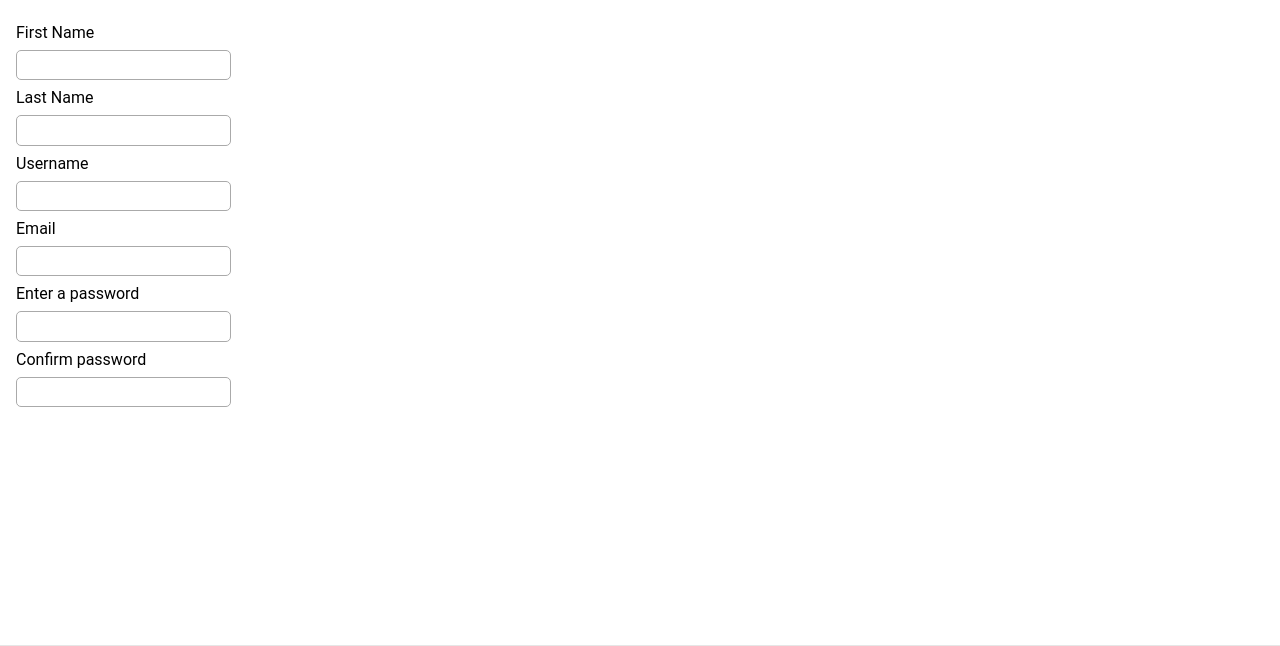
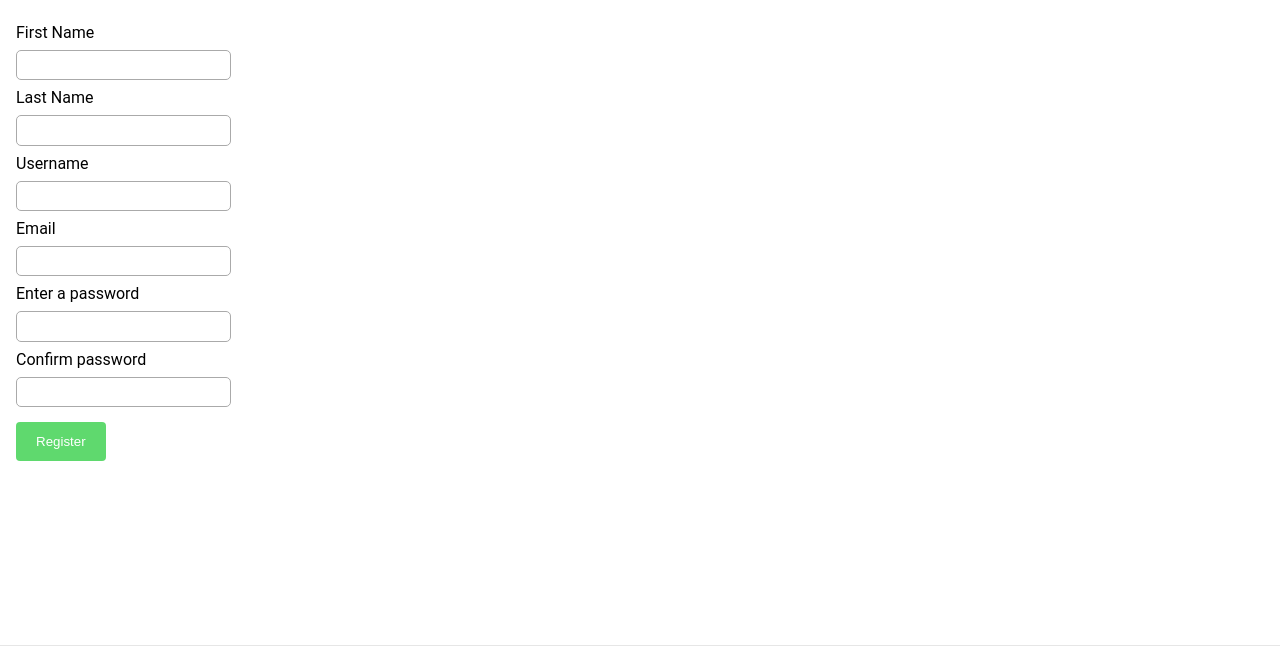
Before and after one commit to pdsam/FEUP-LTW, a PHP site: page /pages/register.php in a window 1280 px wide. Shown: the part 69-715 px from the top of the page. Run offline with PHP 8.4, Linux system fonts and the light colour scheme; some libraries are stand-ins or nearby versions.

Commit message:
fixed css in the submit button on the register page

```diff
--- a/stylesheets/forms.css
+++ b/stylesheets/forms.css
@@ -15,13 +15,18 @@
     border-radius: 5px;
 }
 
-.submit-button {
-    font-size: 16px;
+input[type=submit]{
+    background-color: #5fd96e;
+    transition-duration: 300ms;
+    padding: 12px 20px;
+    border: none;
+    border-radius: 4px;
+    cursor: pointer;
+    color: white;
+    margin-top: 0.5rem;
+    align-content: center;
+}
 
-    margin-left: auto;
-
-    padding: 0.5em;
-
-    background-color: var(--background-color);
-    color: white;
+input[type=submit]:hover{
+    background-color: #3b8a45;
 }
```
